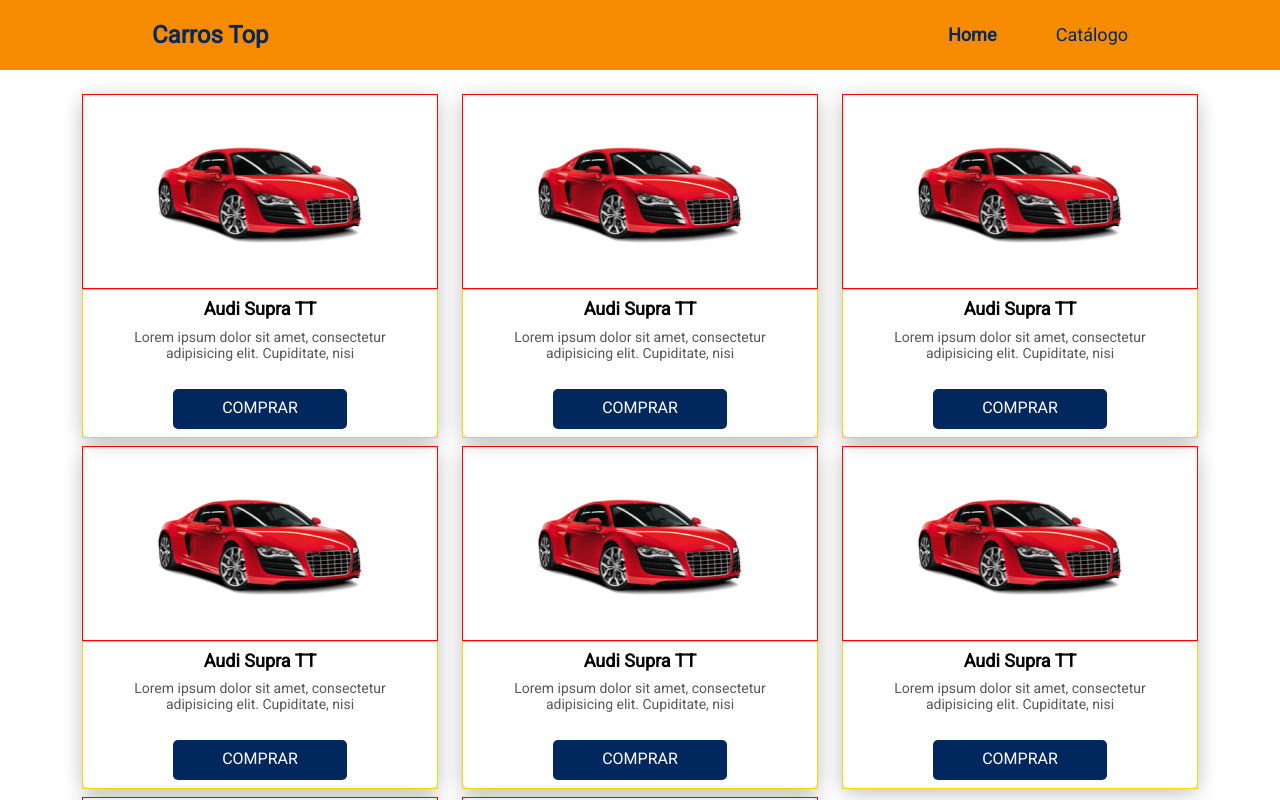
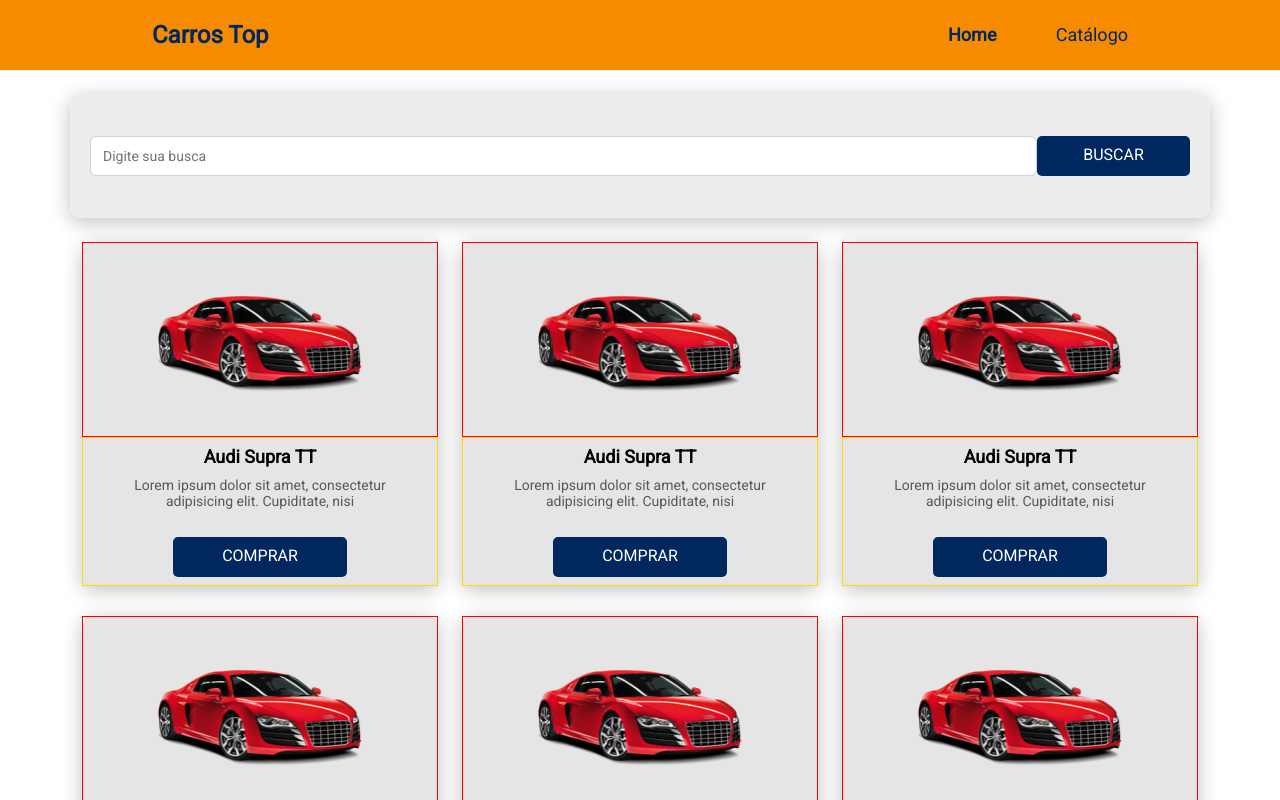
Before and after one commit to nevesade/carrosTop, a React (Create React App) app in the folder frontweb/: page / in a window 1280 px wide. Shown: the top 800 px of the page. Built offline with nearby package versions, Linux system fonts and the light colour scheme; the HTML template or start-up script is replaced by a standard one.

Commit message:
Caixa de pesquisa

```diff
--- a/frontweb/public/index.html
+++ b/frontweb/public/index.html
@@ -15,7 +15,7 @@
     <title>Carro Top</title>
   </head>
   <body>
-    <noscript>Vpc~e precisa habilitar o javascript no seu navigador</noscript>
+    <noscript>Vocêprecisa habilitar o javascript no seu navigador</noscript>
     <div id="root"></div>
 
   </body>
--- a/frontweb/src/components/ProductCard/styles.css
+++ b/frontweb/src/components/ProductCard/styles.css
@@ -1,6 +1,7 @@
 .product-card {
     text-align: center;
-    margin-bottom: 8px;
+    margin-bottom: 30px;
+    background: #E5E5E5;
 
 }
 
--- a/frontweb/src/pages/Catalog/index.tsx
+++ b/frontweb/src/pages/Catalog/index.tsx
@@ -1,54 +1,51 @@
-import ButtonIcon from "components/ButtonIcon";
-import Navbar from "components/Navbar";
-import ProductCard from "components/ProductCard";
-
-
+import ButtonIcon from 'components/ButtonIcon';
+import Navbar from 'components/Navbar';
+import ProductCard from 'components/ProductCard';
+import './styles.css';
 
 
 const Catalog = () => {
   return (
     <>
-      <Navbar/>
+      <Navbar />
 
-      <div className="container my-4">
+      <div className="container my-4 base-card search-card">
+        <div className='search-form'>
 
-       <div className="row">
-            <div className="col-sm-6 col-lg-4 col-xl-4 ">
-            <ProductCard/>
-
-            </div>
-            <div className="col-sm-6 col-lg-4 col-xl-4 ">
-            <ProductCard/>
-
-            </div>
-            <div className="col-sm-6 col-lg-4 col-xl-4 ">
-            <ProductCard/>
-
-            </div>
-            <div className="col-sm-6 col-lg-4 col-xl-4 ">
-            <ProductCard/>
-
-            </div>
-            <div className="col-sm-6 col-lg-4 col-xl-4 ">
-            <ProductCard/>
-
-            </div>
-            <div className="col-sm-6 col-lg-4 col-xl-4 ">
-            <ProductCard/>
-
-            </div>
-            <div className="col-sm-6 col-lg-4 col-xl-4 ">
-            <ProductCard/>
-
-            </div>
-            <div className="col-sm-6 col-lg-4 col-xl-4 ">
-            <ProductCard/>
-
-            </div>
+              <input className="form-control" placeholder='Digite sua busca' />
+              <ButtonIcon text='Buscar'/>
 
 
         </div>
+      </div>
 
+      <div className="container my-4">
+        <div className="row">
+          <div className="col-sm-6 col-lg-4 col-xl-4 ">
+            <ProductCard />
+          </div>
+          <div className="col-sm-6 col-lg-4 col-xl-4 ">
+            <ProductCard />
+          </div>
+          <div className="col-sm-6 col-lg-4 col-xl-4 ">
+            <ProductCard />
+          </div>
+          <div className="col-sm-6 col-lg-4 col-xl-4 ">
+            <ProductCard />
+          </div>
+          <div className="col-sm-6 col-lg-4 col-xl-4 ">
+            <ProductCard />
+          </div>
+          <div className="col-sm-6 col-lg-4 col-xl-4 ">
+            <ProductCard />
+          </div>
+          <div className="col-sm-6 col-lg-4 col-xl-4 ">
+            <ProductCard />
+          </div>
+          <div className="col-sm-6 col-lg-4 col-xl-4 ">
+            <ProductCard />
+          </div>
+        </div>
       </div>
     </>
   );
--- a/frontweb/src/pages/Catalog/styles.css
+++ b/frontweb/src/pages/Catalog/styles.css
@@ -0,0 +1,23 @@
+.search-card  {
+
+    padding: 42px 20px ;
+    background: #EDEDED;
+}
+
+.search-form {
+
+    display: flex;
+ align-items: center;
+}
+
+.form-control {
+    height: 40px;
+    color: #A7A7A7;
+    font-size: 14px;
+}
+
+.search-form  .btn-catalog  {
+
+margin-top:0px;
+
+}
```
Lines whose indentation alone changed are shown as unchanged.
